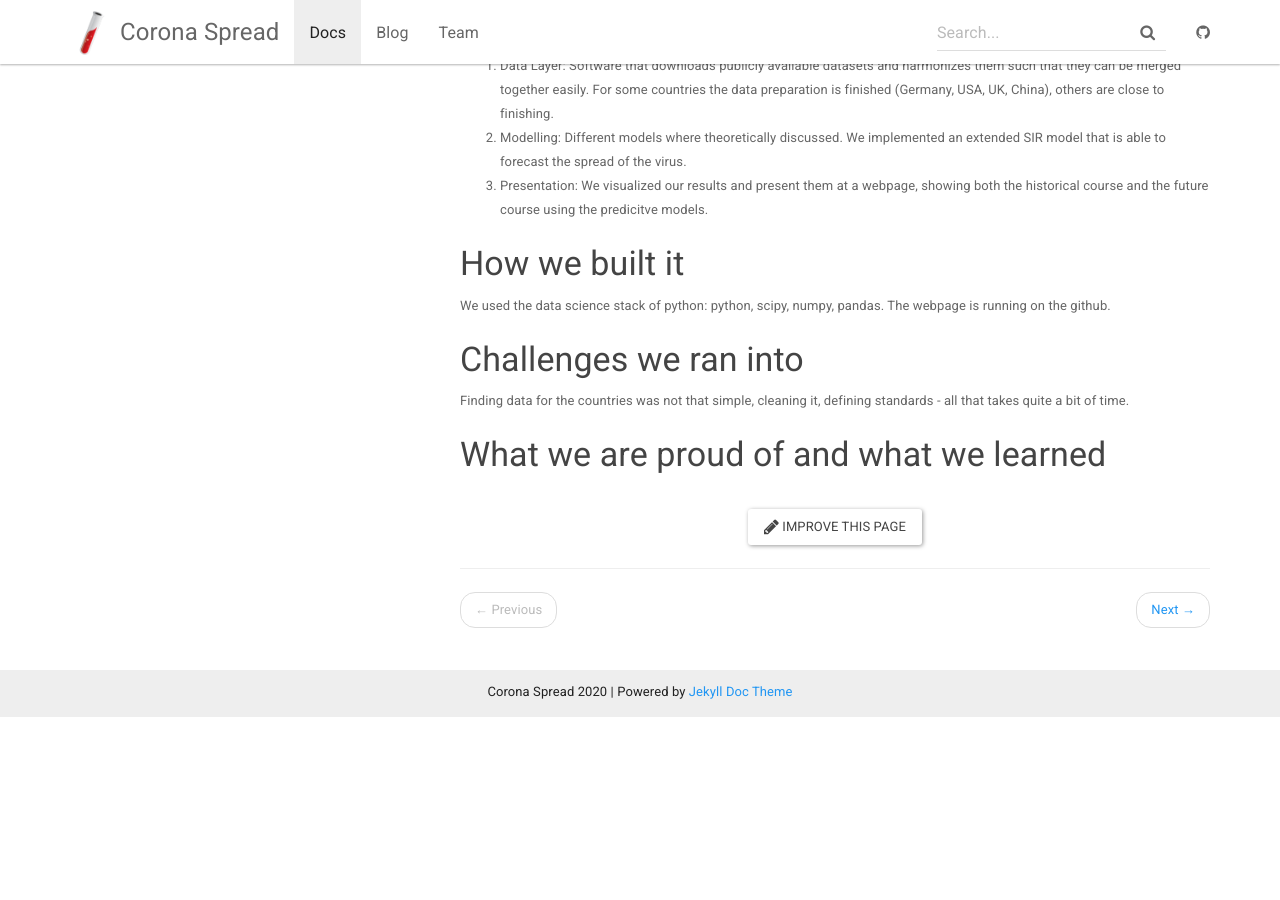
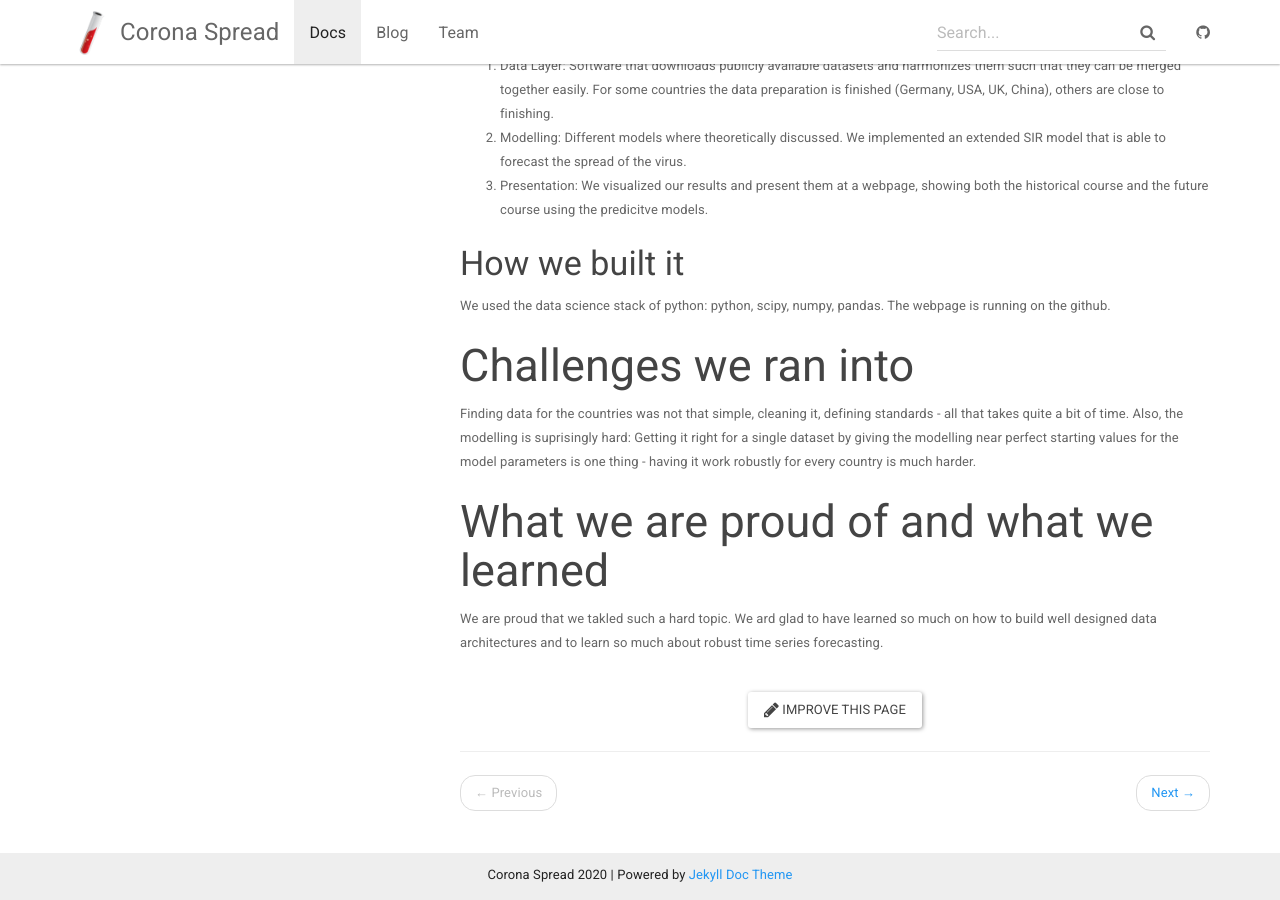
Before and after one commit to coronaspread/coronaspread.github.io, a Jekyll site: the page built from _docs/project.md, in a window 1280 px wide and 900 px high, scrolled down 631 px. Built offline with Jekyll 4.4.1, drawn with Linux system fonts in a browser that asks for light colours; before the commit the page ends 1348 px from its top, so only the background shows below that.

Commit message:
add challenges and lessons learned

```diff
--- a/_docs/project.md
+++ b/_docs/project.md
@@ -23,8 +23,12 @@ We have been working on all three parts to provide an end-to-end prototype to sh
 
 We used the data science stack of python: python, scipy, numpy, pandas. The webpage is running on the github.
 
-### Challenges we ran into
+## Challenges we ran into
 
 Finding data for the countries was not that simple, cleaning it, defining standards - all that takes quite a bit of time.
+Also, the modelling is suprisingly hard: Getting it right for a single dataset by giving the modelling near perfect starting values for the model parameters is one thing - having it work robustly for every country is much harder.
 
-### What we are proud of and what we learned
+## What we are proud of and what we learned
+
+We are proud that we takled such a hard topic.
+We ard glad to have learned so much on how to build well designed data architectures and to learn so much about robust time series forecasting.
```
